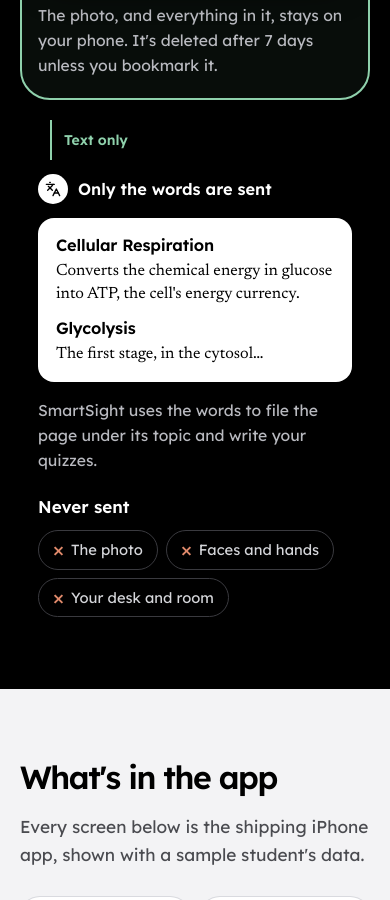
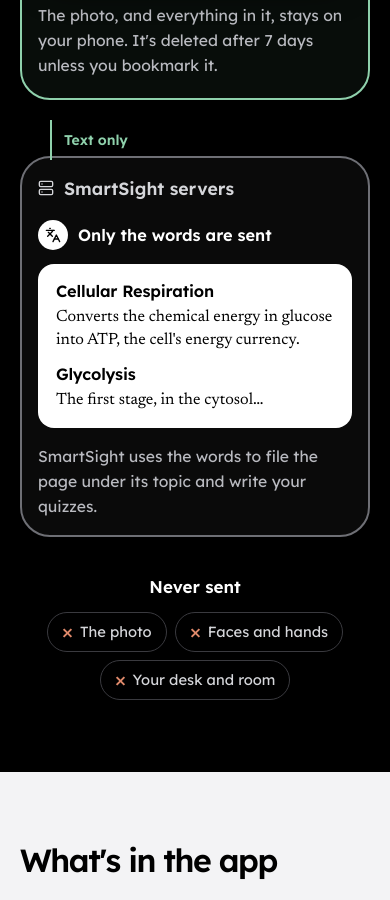
Before and after one commit to SmartSightStartup/smartsight-website, a plain HTML site: page index.html in a window 390 px wide. Shown: the part 5018-5918 px from the top of the page. Drawn offline with Linux system fonts and the light colour scheme.

Commit message:
Show SmartSight servers as their own box in the privacy diagram
- Step 3 sits in a "SmartSight servers" box beside the "Stays on your devices" box,
  with the "Text only" arrow crossing between them
- "Never sent" moves to one centred row under the diagram
- The picture row grows with its content so the words card never clips

Co-Authored-By: Claude Opus 5.5 <noreply@anthropic.com>

```diff
--- a/index.html
+++ b/index.html
@@ -246,6 +246,8 @@
           </svg>
           <div class="pv__zone" aria-hidden="true"></div>
           <p class="pv__zone-label"><span class="lock" aria-hidden="true"></span>Stays on your devices</p>
+          <div class="pv__server" aria-hidden="true"></div>
+          <p class="pv__server-label"><svg viewBox="0 0 24 24" width="16" height="16" fill="none" stroke="currentColor" stroke-width="2" stroke-linecap="round" stroke-linejoin="round" aria-hidden="true" focusable="false"><rect width="20" height="8" x="2" y="2" rx="2" ry="2"/><rect width="20" height="8" x="2" y="14" rx="2" ry="2"/><line x1="6" x2="6.01" y1="6" y2="6"/><line x1="6" x2="6.01" y1="18" y2="18"/></svg>SmartSight servers</p>
 
           <p class="pv__t pv__t--1"><span class="pv__num"><svg class="" viewBox="0 0 24 24" width="16" height="16" fill="none" stroke="currentColor" stroke-width="2" stroke-linecap="round" stroke-linejoin="round" aria-hidden="true" focusable="false"><circle cx="6" cy="15" r="4"/><circle cx="18" cy="15" r="4"/><path d="M14 15a2 2 0 0 0-2-2 2 2 0 0 0-2 2"/><path d="M2.5 13 5 7c.7-1.3 1.4-2 3-2"/><path d="M21.5 13 19 7c-.7-1.3-1.5-2-3-2"/></svg></span>Glasses take a photo</p>
           <p class="pv__t pv__t--2"><span class="pv__num"><svg class="" viewBox="0 0 24 24" width="16" height="16" fill="none" stroke="currentColor" stroke-width="2" stroke-linecap="round" stroke-linejoin="round" aria-hidden="true" focusable="false"><rect width="14" height="20" x="5" y="2" rx="2" ry="2"/><path d="M12 18h.01"/></svg></span>iPhone reads the text</p>
@@ -268,13 +270,16 @@
           <p class="pv__zone-note">The photo, and everything in it, stays on your phone. It's deleted after 7 days unless you bookmark it.</p>
           <div class="pv__after">
             <p class="pv__note">SmartSight uses the words to file the page under its topic and write your quizzes.</p>
-            <p class="pv__never-title">Never sent</p>
-            <ul class="pv__never">
-              <li>The photo</li>
-              <li>Faces and hands</li>
-              <li>Your desk and room</li>
-            </ul>
           </div>
+        </div>
+
+        <div class="pv-never">
+          <p class="pv-never__title">Never sent</p>
+          <ul class="pv__never">
+            <li>The photo</li>
+            <li>Faces and hands</li>
+            <li>Your desk and room</li>
+          </ul>
         </div>
       </div>
     </section>
--- a/styles.css
+++ b/styles.css
@@ -372,10 +372,10 @@ a { color: inherit; }
 .pv {
   --pad: clamp(18px, 2.4vw, 28px);
   display: grid;
-  grid-template-columns: minmax(0, 1fr) 44px minmax(0, 1fr) clamp(112px, 10vw, 132px) minmax(0, 1fr);
-  grid-template-rows: auto auto 190px auto;
+  grid-template-columns: minmax(0, 1fr) 44px minmax(0, 1fr) clamp(136px, 12vw, 160px) minmax(0, 1fr);
+  grid-template-rows: auto auto minmax(190px, auto) auto;
   column-gap: 0; row-gap: 14px;
-  margin-top: clamp(40px, 6vw, 72px); padding: var(--pad) 0 0 var(--pad);
+  margin-top: clamp(40px, 6vw, 72px); padding: var(--pad);
 }
 .lock { position: relative; width: 14px; height: 11px; margin-top: 6px; border-radius: 3px; background: var(--green-soft); }
 .lock::before {
@@ -387,6 +387,12 @@ a { color: inherit; }
   grid-column: 1 / 4; grid-row: 1 / 5; margin: calc(-1 * var(--pad));
   border: 2px solid var(--green-soft); border-radius: 30px; background: rgba(143, 209, 172, .06);
 }
+.pv__server {
+  grid-column: 5; grid-row: 1 / 5; margin: calc(-1 * var(--pad));
+  border: 2px solid #6E6F75; border-radius: 30px; background: rgba(255, 255, 255, .04);
+}
+.pv__server-label { grid-column: 5; grid-row: 1; display: flex; align-items: center; gap: 10px; margin-bottom: 4px; color: #D5D6DA; font-size: 1.1rem; font-weight: 600; }
+.pv__server-label svg { flex: none; }
 .pv__zone-label { grid-column: 1 / 4; grid-row: 1; display: flex; align-items: center; gap: 10px; margin-bottom: 4px; color: var(--green-soft); font-size: 1.1rem; font-weight: 600; }
 
 .pv__t { grid-row: 2; display: flex; align-items: center; gap: 10px; font-size: 1.02rem; font-weight: 600; }
@@ -427,16 +433,17 @@ a { color: inherit; }
 }
 .pv__go--1 { grid-column: 2; width: 24px; color: #8A8B91; }
 .pv__go--1::before { width: 24px; }
-.pv__go--2 { grid-column: 4; width: calc(100% - var(--pad) - 14px); margin-left: calc(var(--pad) + 4px); color: var(--green-soft); font-size: .88rem; font-weight: 600; }
+.pv__go--2 { grid-column: 4; width: calc(100% - 2 * var(--pad) - 16px); margin-left: 0; color: var(--green-soft); font-size: .88rem; font-weight: 600; }
 .pv__go--2::before { width: 100%; order: 2; margin-top: 8px; }
 .pv__go--2 span { white-space: nowrap; }
 
 /* Row 4: notes under each part */
 .pv__zone-note { grid-column: 1 / 4; grid-row: 4; color: #B9BAC0; font-size: .98rem; }
-.pv__after { grid-column: 5; grid-row: 4 / 6; padding-top: 2px; }
+.pv__after { grid-column: 5; grid-row: 4; padding-top: 2px; }
 .pv__note { color: #B9BAC0; font-size: .98rem; }
-.pv__never-title { margin-top: 20px; font-weight: 600; }
-.pv__never { display: flex; flex-wrap: wrap; gap: 8px; margin-top: 10px; }
+.pv-never { display: flex; flex-wrap: wrap; align-items: center; justify-content: center; gap: 12px 16px; margin-top: clamp(36px, 5vw, 56px); }
+.pv-never__title { font-weight: 600; }
+.pv__never { display: flex; flex-wrap: wrap; justify-content: center; gap: 8px; }
 .pv__never li {
   position: relative; padding: 7px 14px 7px 32px; border: 1px solid #3A3A3F; border-radius: 999px;
   color: #D5D6DA; font-size: .92rem;
@@ -474,7 +481,7 @@ a { color: inherit; }
   .pv {
     grid-template-columns: minmax(0, 1fr);
     grid-template-rows: none; grid-auto-rows: auto;
-    padding: var(--pad) var(--pad) 0;
+    padding: var(--pad);
   }
   .pv__zone { grid-column: 1; grid-row: 1 / 8; }
   .pv__zone-label { grid-column: 1; grid-row: 1; }
@@ -492,9 +499,11 @@ a { color: inherit; }
     width: auto; margin: calc(var(--pad) + 6px) 0 0 12px;
   }
   .pv__go--2::before { order: 0; width: 2px; height: 40px; margin: 0; }
-  .pv__t--3 { grid-column: 1; grid-row: 9; }
-  .pv__text { grid-column: 1; grid-row: 10; height: auto; }
-  .pv__after { grid-column: 1; grid-row: 11; }
+  .pv__server { grid-column: 1; grid-row: 9 / 13; margin-bottom: calc(-1 * var(--pad)); }
+  .pv__server-label { grid-column: 1; grid-row: 9; }
+  .pv__t--3 { grid-column: 1; grid-row: 10; }
+  .pv__text { grid-column: 1; grid-row: 11; height: auto; }
+  .pv__after { grid-column: 1; grid-row: 12; }
 }
 
 
```
